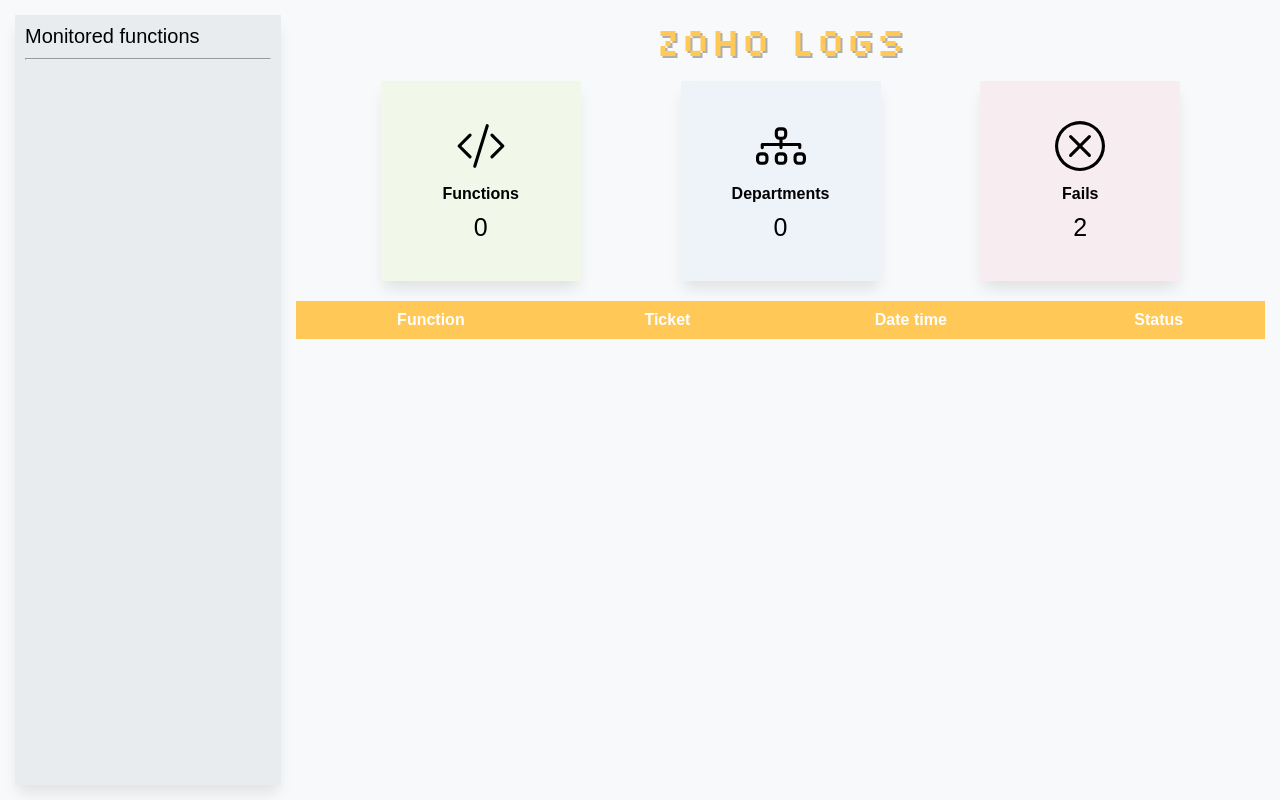
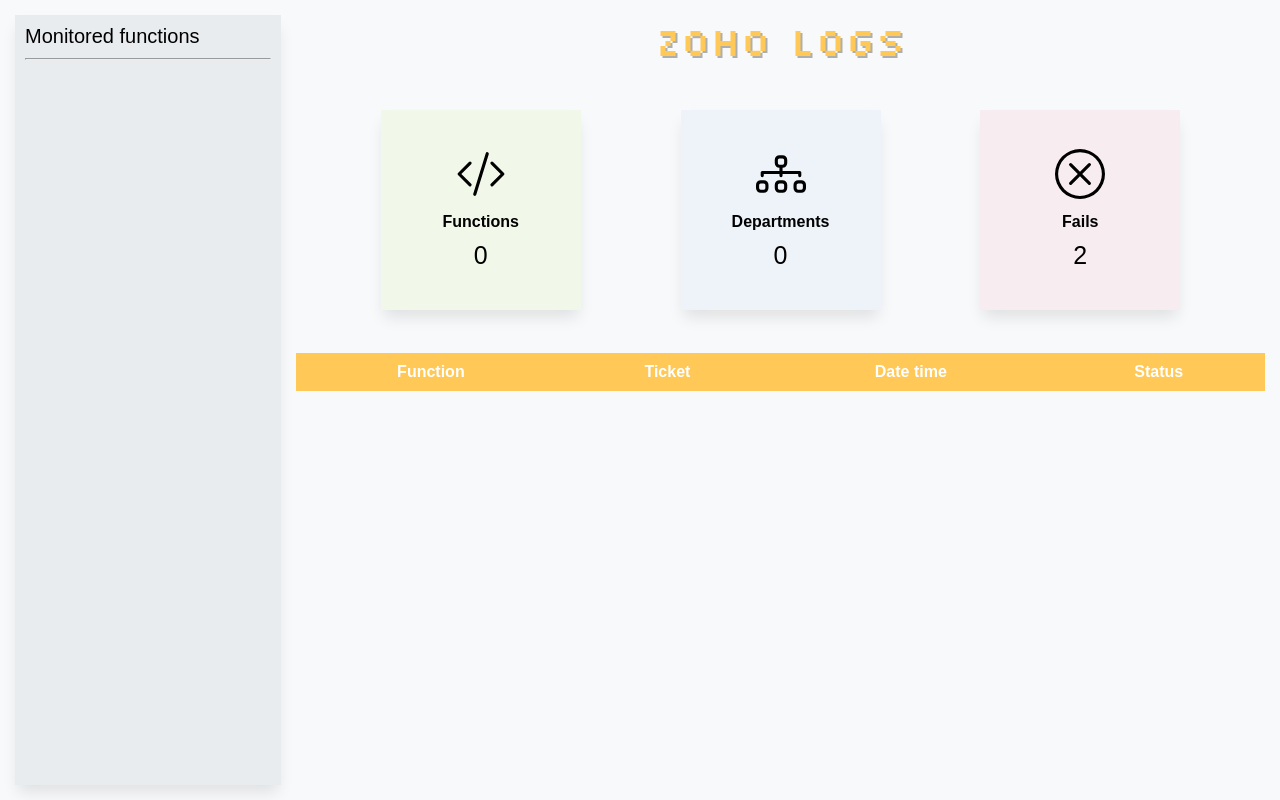
Before and after one commit to Ramphy0x90/Argus, a Django app: page / in a window 1280 px wide. Run offline with Django 3.2, Linux system fonts and the light colour scheme; data that the repository does not hold is empty.

Commit message:
General style

```diff
--- a/zoho_log/app/static/css/dashboard-card.css
+++ b/zoho_log/app/static/css/dashboard-card.css
@@ -30,9 +30,7 @@
 @media (min-width: 768px) {
     .dashboard-card-main-container {
         max-width: 200px;
-        max-height: 200px;
         width: calc(100% / 3);
-        height: calc(100% / 3);
     }
 
     .dashboard-card-main-container {
--- a/zoho_log/app/static/css/index.css
+++ b/zoho_log/app/static/css/index.css
@@ -7,11 +7,18 @@
 
 .column {
     width: 100%;
-    flex: 0 0 50%;
+    flex: 50%;
+    height: 50%;
 }
 
 .left-column {
     height: 50%;
+}
+
+.right-column {
+    display: flex;
+    flex-direction: column;
+    gap: var(--space-4);
 }
 
 .right-column .title {
@@ -19,25 +26,20 @@
     font-family: "Silkscreen", sans-serif;
     font-size: 40px;
     text-align: center;
-    margin-bottom: var(--space-3);
     text-shadow: 2px 2px rgba(0,0,0,0.3);
 }
 
-.right-column .content {
-    display: flex;
-    flex-direction: column;
-    gap: var(--space-4);
-}
-
-.right-column .content .row {
-    flex: 0 0 50%;
-}
-
-.right-column .content .dashboard {
+.right-column .dashboard {
+    flex: 0 1 50%;
     display: flex;
     flex-direction: column;
     justify-content: space-evenly;
     gap: var(--space-3);
+}
+
+.right-column .logs-table {
+    flex: 1 1 50%;
+    overflow: hidden;
 }
 
 /* Small devices (landscape phones, 576px and up) */
@@ -47,6 +49,10 @@
 @media (min-width: 768px) {
     .index-main-container {
         flex-direction: row;
+    }
+
+    .column {
+        height: 100%;
     }
 
     .index-main-container .left-column {
@@ -61,9 +67,10 @@
         height: 100%;
     }
 
-    .right-column .content .dashboard {
-        display: flex;
+    .right-column .dashboard {
         flex-direction: row;
+        flex: auto;
+        align-items: center;
     }
 }
 
--- a/zoho_log/app/static/css/log-table.css
+++ b/zoho_log/app/static/css/log-table.css
@@ -1,6 +1,12 @@
+.log-table-main-container {
+    height: 100%;
+    overflow: auto;
+}
+
 table {
     width: 100%;
     border-collapse: collapse;
+    overflow: hidden;
 }
 
 th {
--- a/zoho_log/app/static/css/log.css
+++ b/zoho_log/app/static/css/log.css
@@ -39,7 +39,7 @@
 }
 
 .log-main-container .top-row .column {
-    flex: 0 0 50%;
+    flex: 50%;
 }
 
 .log-main-container .content .label {
--- a/zoho_log/app/static/css/style.css
+++ b/zoho_log/app/static/css/style.css
@@ -3,6 +3,7 @@
     --main-color: #ffc857;
     --main-bg-color: #F8F9FA;
     --main-bg-light: #e9ecef;
+    --main-bg-light-1: #dadde0;
 
     /* Space */
     --space-1: 5px;
@@ -31,6 +32,15 @@
     background-color: var(--main-bg-color);
 }
 
+ul {
+    list-style: none;
+}
+
+ul li {
+    padding: var(--space-2);
+    border-bottom: 1px solid var(--main-bg-light-1);
+}
+
 /* Small devices (landscape phones, 576px and up) */
 @media (min-width: 576px) { }
 
--- a/zoho_log/app/templates/index.html
+++ b/zoho_log/app/templates/index.html
@@ -12,7 +12,6 @@
         </div>
         <div class="right-column column">
             <div class="title">Zoho Logs</div>
-            <div class="content">
             <div class="dashboard row">
                 {% for k,v in dashboard_data.items %}
                     {% include 'components/dashboard-card.html' with card_title=k card_data=v %}
@@ -23,5 +22,4 @@
             </div>
         </div>
     </div>
-    </div>
 {% endblock %}
```
Lines whose indentation alone changed are shown as unchanged.
